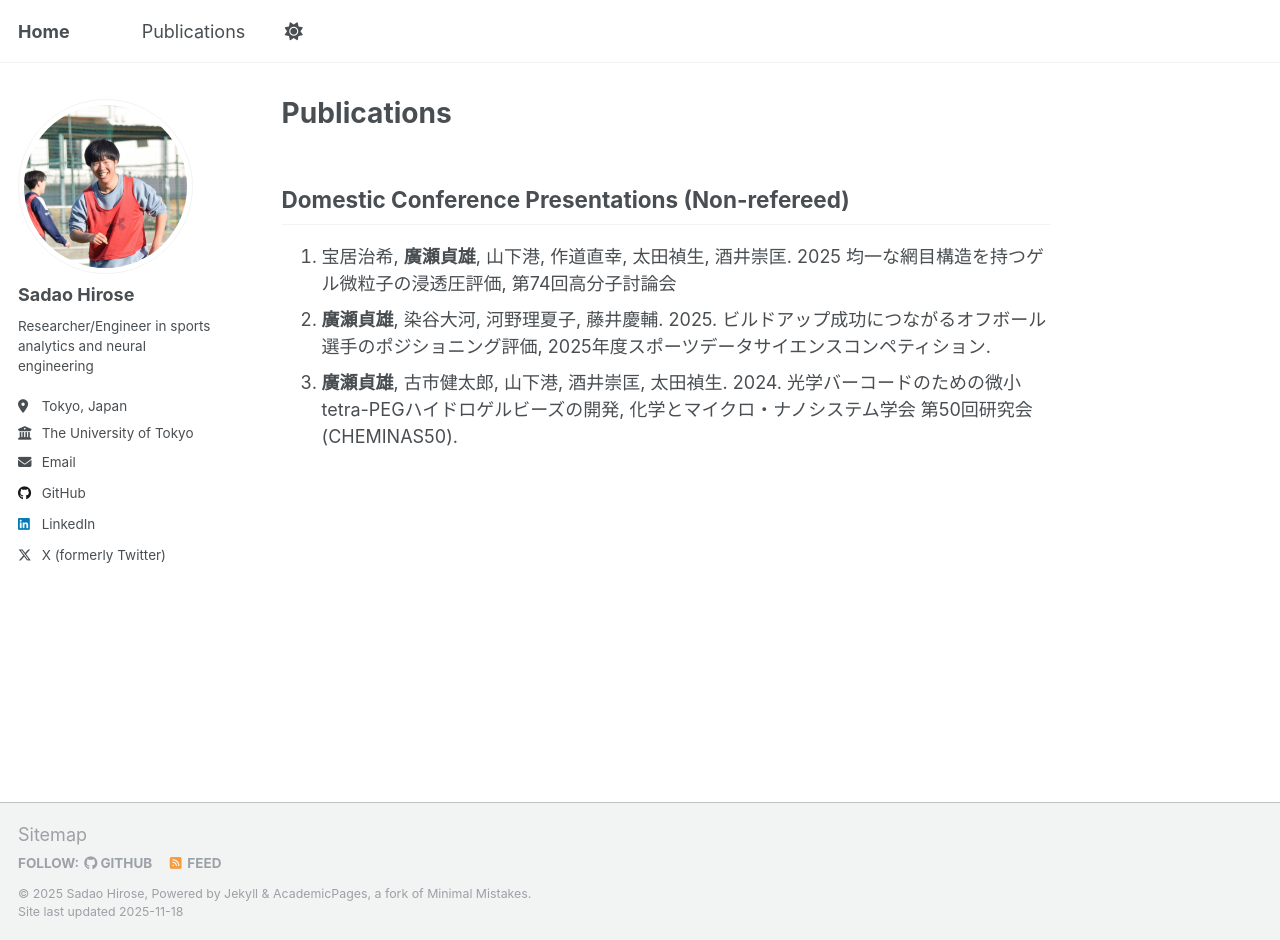
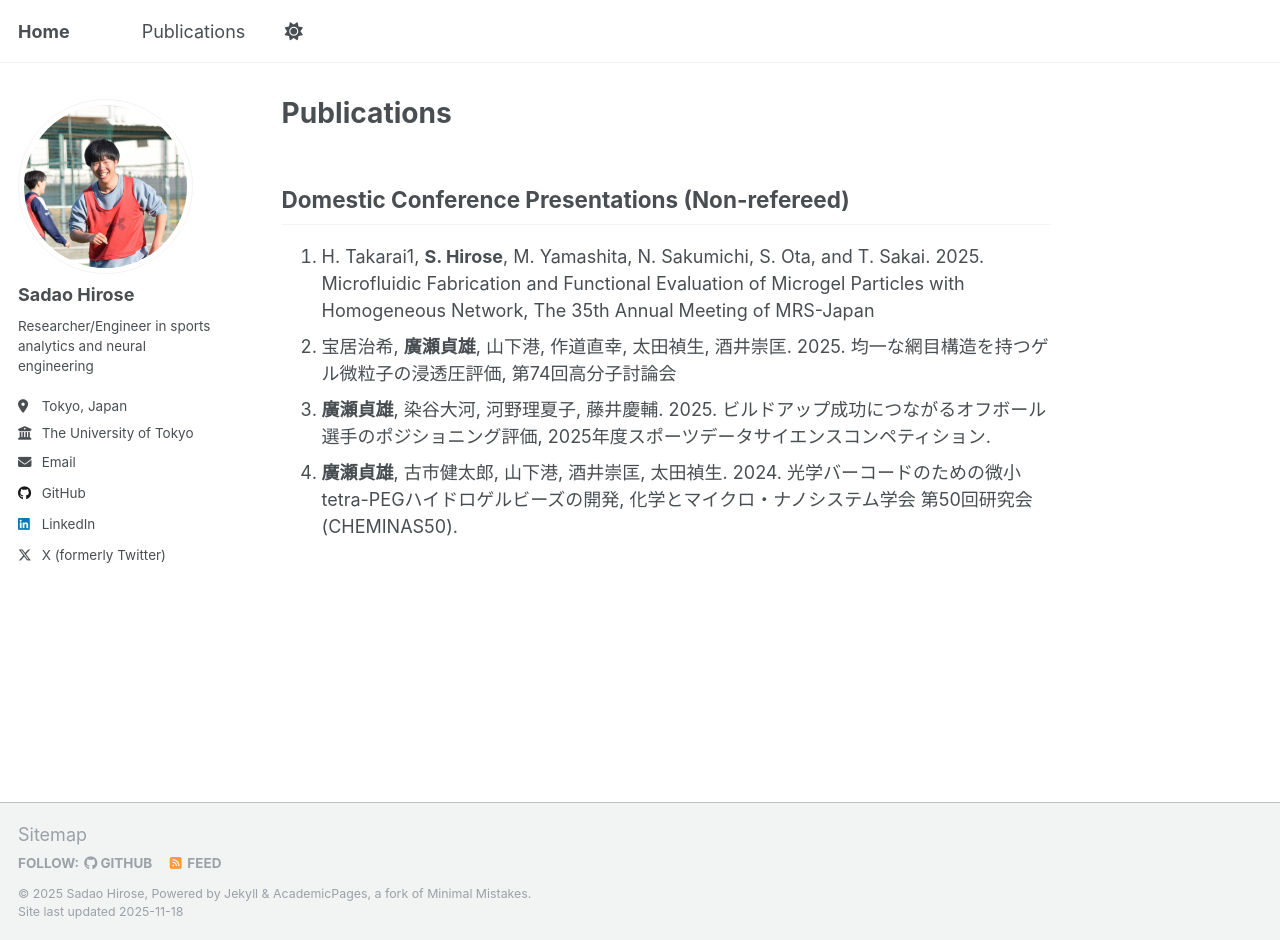
Before and after one commit to HiroseSadao/HiroseSadao.github.io, a Jekyll site: the page built from _pages/publications.md, in a window 1280 px wide and 940 px high. Built offline with Jekyll 4.4.1, drawn with Linux system fonts in a browser that asks for light colours.

Commit message:
add MRS-Japan annual meeting

```diff
--- a/_pages/publications.md
+++ b/_pages/publications.md
@@ -7,6 +7,7 @@ layout: single
 
 Domestic Conference Presentations (Non-refereed)
 -----
-1. 宝居治希, **廣瀬貞雄**, 山下港, 作道直幸, 太田禎生, 酒井崇匡. 2025 均一な網目構造を持つゲル微粒子の浸透圧評価, 第74回高分子討論会
+1. H. Takarai1, **S. Hirose**, M. Yamashita, N. Sakumichi, S. Ota, and T. Sakai. 2025. Microfluidic Fabrication and Functional Evaluation of Microgel Particles with Homogeneous Network, The 35th Annual Meeting of MRS-Japan
+1. 宝居治希, **廣瀬貞雄**, 山下港, 作道直幸, 太田禎生, 酒井崇匡. 2025. 均一な網目構造を持つゲル微粒子の浸透圧評価, 第74回高分子討論会
 1. **廣瀬貞雄**, 染谷大河, 河野理夏子, 藤井慶輔. 2025. ビルドアップ成功につながるオフボール選手のポジショニング評価, 2025年度スポーツデータサイエンスコンペティション.
 1. **廣瀬貞雄**, 古市健太郎, 山下港, 酒井崇匡, 太田禎生. 2024. 光学バーコードのための微小tetra-PEGハイドロゲルビーズの開発, 化学とマイクロ・ナノシステム学会 第50回研究会 (CHEMINAS50).
```
